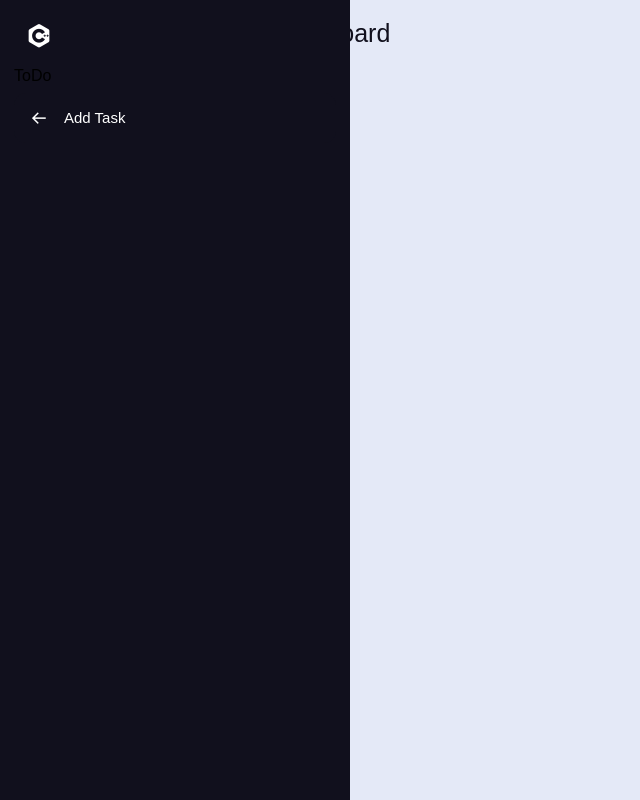
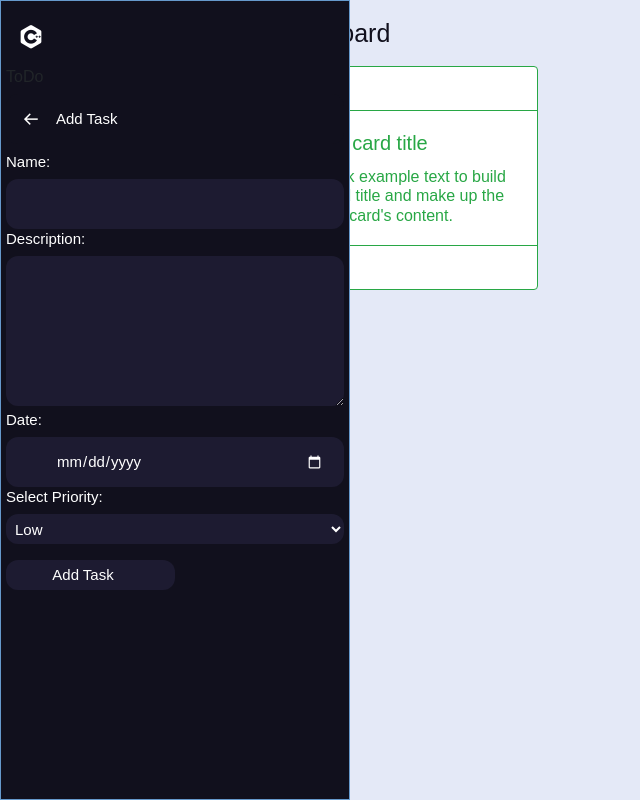
Before and after one commit to NDuggan-dev/ToDo, a plain HTML site: page ToDoWeb/index.html in a window 1280 px wide. Both pictures are taken after a click on the link "Add Task". Shown: the whole page, without its empty margins (0-640 px from the left). Drawn offline with nearby package versions, Linux system fonts and the light colour scheme.

Commit message:
sidebartaskstaticcomplete

```diff
--- /dev/null
+++ b/ToDoWeb/css/addtask.css
@@ -0,0 +1,69 @@
+  #slider-label {
+    display: block;
+    position: relative;
+    text-align: left;
+    padding-left: 10px;
+  }
+
+  .sidebar.open .form-input {
+    padding-left: 5px;
+  }
+
+  .form-textarea {
+    padding: 0 20px 0 5px;
+    width: 100%;
+    font-family: "Poppins" , sans-serif;
+    font-size: 15px;
+    color: #FFF;
+    font-weight: 400;
+    outline: none;
+    border: none;
+    border-radius: 12px;
+    transition: all 0.5s ease;
+    background: #1d1b31;
+    height: 150px;
+  }
+
+  .form-select {
+    padding: 0 20px 0 5px;
+    width: 100%;
+    font-family: "Poppins" , sans-serif;
+    font-size: 15px;
+    color: #FFF;
+    font-weight: 400;
+    outline: none;
+    border: none;
+    border-radius: 12px;
+    transition: all 0.5s ease;
+    background: #1d1b31;
+    height: 30px;
+  }
+
+  .form-button {
+    margin-top: 1rem;
+    padding: 0 20px 0 5px;
+    width: 50%;
+    font-family: "Poppins" , sans-serif;
+    font-size: 15px;
+    color: #FFF;
+    font-weight: 400;
+    border: none;
+    border-radius: 12px;
+    transition: all 0.5s ease;
+    background: #1d1b31;
+    height: 30px;
+  }
+
+  #option-low{
+    color: yellow;
+  }
+  #option-medium{
+    color: green;
+  }
+  #option-high{
+    color: red;
+  }
+
+::-webkit-calendar-picker-indicator {
+    filter: invert(1);
+}
--- a/ToDoWeb/css/main.css
+++ b/ToDoWeb/css/main.css
@@ -20,6 +20,15 @@
   z-index: 99;
   transition: all 0.5s ease;
 }
+.scroll-area {
+  padding-left: 5px;
+  padding-right: 5px;
+  border-color: #6699CC;
+  border-width: 1px;
+  border-style: solid;
+  float: left;
+  overflow: auto;
+ }
 .sidebar.open{
   width: 350px;
 }
@@ -94,6 +103,8 @@
 
   background: linear-gradient(110deg, #11101D 80%, #ffed4b 20%);
 }
+
+
 #category-1 a .links_name {
   align-items: flex-start;
   float:left;
@@ -200,6 +211,26 @@
   pointer-events: none;
   transition: 0.4s;
 }
+span .links_name{
+  color: #fff;
+  font-size: 15px;
+  font-weight: 400;
+  white-space: nowrap;
+  opacity: 0;
+  pointer-events: none;
+  transition: 0.4s;
+}
+
+.label_name {
+  color: #fff;
+  font-size: 15px;
+  font-weight: 400;
+  white-space: nowrap;
+  opacity: 1;
+  transition: 0.4s;
+}
+
+
 .sidebar.open li a .links_name{
   opacity: 1;
   pointer-events: auto;
--- a/ToDoWeb/html/addtask.html
+++ b/ToDoWeb/html/addtask.html
@@ -1,10 +1,21 @@
-<link rel="stylesheet" href="../css/toggle.css">
-<span class="label_name">Single task</span>
-<label class="switch">
-    <input type="checkbox">
-    <span class="slider round"></span>
-</label>
-<span class="label_name">Listed task</span>
-<form>
-    <dropdown></dropdown>
-</form>
+<div id="form-style">
+    <form id="task">
+        <label class="label_name" for="task-name">Name:</label><br>
+        <input class="form-input" type="text" id="task-name" name="task-name" maxlength="30"><br>
+        <label class="label_name" for="task-description">Description:</label><br>
+        <textarea class="form-textarea" type="text" id="task-description" name="task-description"></textarea>
+        <label class="label_name" for="task-description">Date:</label><br>
+        <input type="date" id="task-date" name="task-date" >
+        <label class="label_name">Select Priority: </label>
+        <select class="form-select">
+        <option id="option-low" value = "Low"> Low
+        </option>
+        <option id="option-medium" value = "Medium"> Medium
+        </option>
+        <option id="option-high" value = "High"> High
+        </option>
+        </select>
+        <button id="submit-task" type="submit" class="form-button">Add Task</button>
+        <label class="label_name" hidden="hidden">Error</label>
+    </form>
+</div>
--- a/ToDoWeb/index.html
+++ b/ToDoWeb/index.html
@@ -4,6 +4,8 @@
     <meta charset="UTF-8">
     <meta http-equiv="X-UA-Compatible" content="IE=edge">
     <meta name="viewport" content="width=device-width, initial-scale=1.0">
+    <link rel="stylesheet" href="https://stackpath.bootstrapcdn.com/bootstrap/4.3.1/css/bootstrap.min.css" integrity="sha384-ggOyR0iXCbMQv3Xipma34MD+dH/1fQ784/j6cY/iJTQUOhcWr7x9JvoRxT2MZw1T" crossorigin="anonymous">
+    <link rel="stylesheet" href="https://cdnjs.cloudflare.com/ajax/libs/font-awesome/4.7.0/css/font-awesome.min.css">
     <link rel="stylesheet" href="./css/main.css">
     <link rel="stylesheet" href="./css/colourpicker.css">
     <!-- CSS only -->
@@ -12,7 +14,7 @@
 </head>
 <body>
     <div class="app">
-        <aside class="sidebar">
+        <aside class="sidebar scroll-area">
             <div class="logo_content">
                 <div class="logo">
                     <i class="bx bxl-c-plus-plus"></i>
@@ -37,10 +39,8 @@
                 </li>
                 <div id="list-categories" class="display-none">
                     <li id="add-category">
-                        <div class="form-control">
-                            <input type="text" placeholder="Add Category">
-                            <div id="colour-picker"></div>
-                        </div>
+                        <input type="text" placeholder="Add Category">
+                        <div id="colour-picker" class="display-none"></div>
                     </li>
                     <li id="category-1">
                         <a href="#">
@@ -71,13 +71,25 @@
         </aside>
         <section class="home-section">
             <div class="text">Dashboard</div>
+            <div class="card border-success mb-3" style="max-width: 18rem;">
+                <div class="card-header bg-transparent border-success">Header</div>
+                <div class="card-body text-success">
+                  <h5 class="card-title">Success card title</h5>
+                  <p class="card-text">Some quick example text to build on the card title and make up the bulk of the card's content.</p>
+                </div>
+                <div class="card-footer bg-transparent border-success">Footer</div>
+              </div>
         </section>
     </div>
     <script src="https://code.jquery.com/jquery-3.3.1.slim.min.js" integrity="sha384-q8i/X+965DzO0rT7abK41JStQIAqVgRVzpbzo5smXKp4YfRvH+8abtTE1Pi6jizo" crossorigin="anonymous"></script>
+    <script src="https://cdnjs.cloudflare.com/ajax/libs/popper.js/1.14.7/umd/popper.min.js" integrity="sha384-UO2eT0CpHqdSJQ6hJty5KVphtPhzWj9WO1clHTMGa3JDZwrnQq4sF86dIHNDz0W1" crossorigin="anonymous"></script>
+    <script src="https://stackpath.bootstrapcdn.com/bootstrap/4.3.1/js/bootstrap.min.js" integrity="sha384-JjSmVgyd0p3pXB1rRibZUAYoIIy6OrQ6VrjIEaFf/nJGzIxFDsf4x0xIM+B07jRM" crossorigin="anonymous"></script>
     <script type="text/javascript" src="//code.jquery.com/jquery.min.js"></script>
     <script src="./js/main.js"></script>
     <script src="./js/sidebar.js"></script>
     <script src="./js/colourpicker.js"></script>
+    <script src="./js/addtask.js"></script>
+    <link rel="stylesheet" href="./css/addtask.css">
 
 </body>
 </html>
--- a/ToDoWeb/js/addtask.js
+++ b/ToDoWeb/js/addtask.js
@@ -1,4 +1,4 @@
 (function()
  {
-     $("#add-task-form").load("/html/colourpicker.html")
+     $("#add-task-form").load("/html/addtask.html")
  })(jQuery);
--- a/ToDoWeb/js/sidebar.js
+++ b/ToDoWeb/js/sidebar.js
@@ -12,6 +12,7 @@ let filterDiv = document.querySelector("#filter");
 let categoriesBtnIcon = document.querySelector("#categories-icon");
 let addTaskBtnIcon = document.querySelector("#task-icon");
 let listCategoriesDiv = document.querySelector("#list-categories");
+let addTaskFormDiv = document.querySelector("#add-task-form");
 
 closeBtnDiv.addEventListener("click", ()=>{
   if(closeBtn.classList.contains("bx-menu") ||
@@ -41,7 +42,7 @@ categoriesDiv.addEventListener("click", ()=>{ // Sidebar open when you click on
     if(!sidebar.classList.contains("open")){
         sidebar.classList.toggle("open");
       }
-      // listAddListDiv.classList.toggle("display-none");
+      addTaskFormDiv.classList.toggle("display-none");
       toggleAllButtonsExcept(addTaskDiv)
       menuIconArrowChange(addTaskBtnIcon, "bx-list-plus");
     });
```
Also changed, not shown: ToDoWeb/css/toggle.css (deleted, +0 -62 lines).
